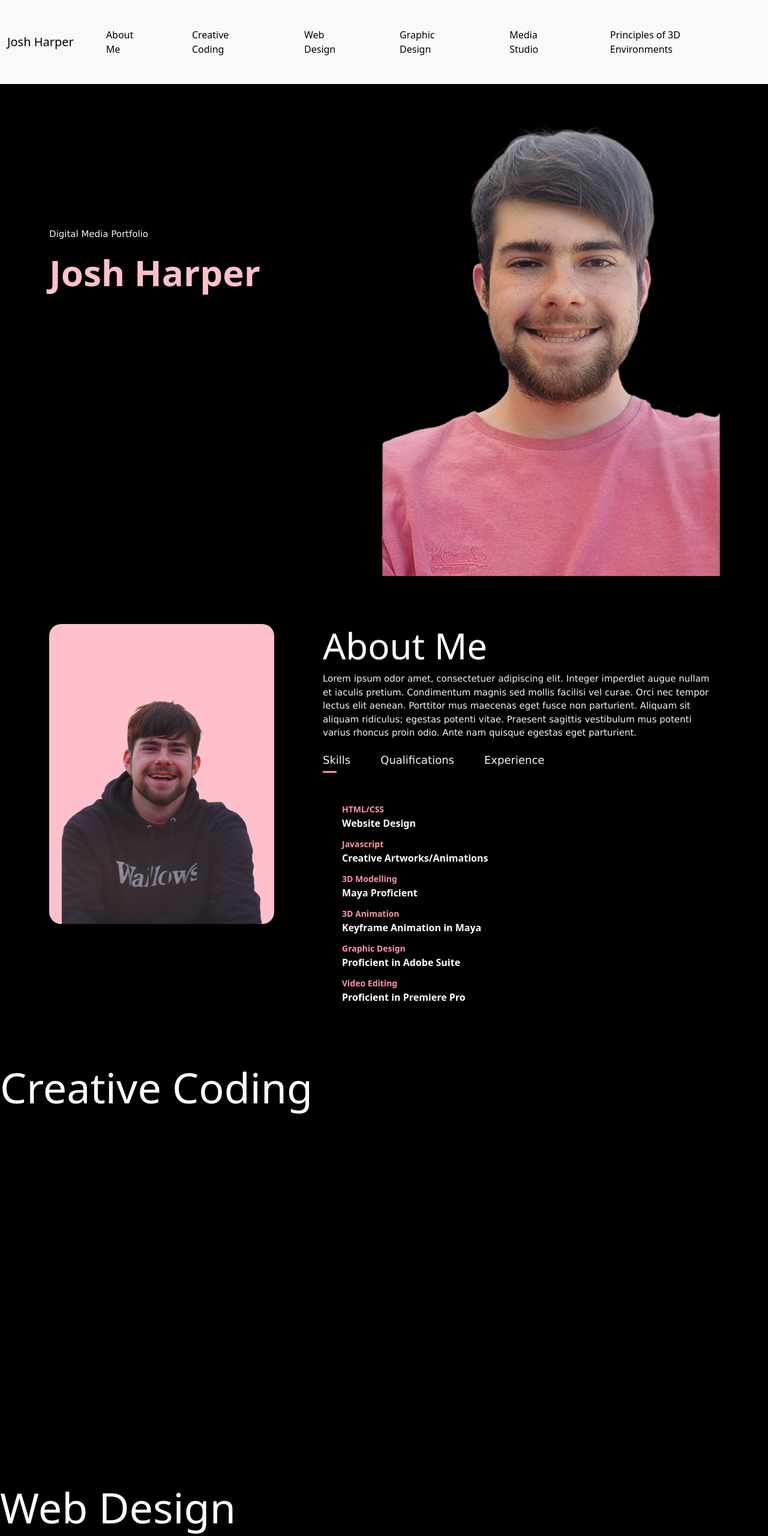
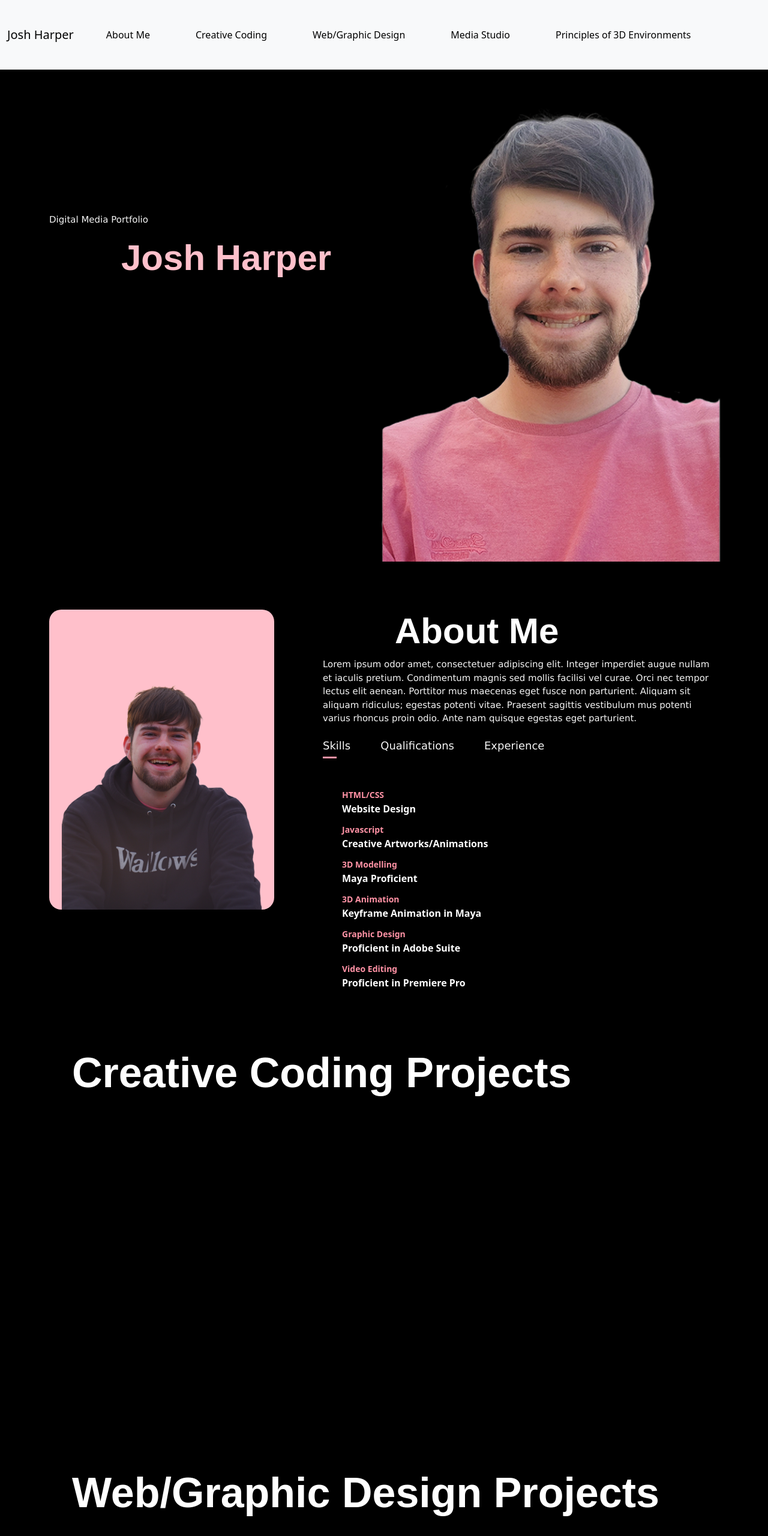
Before and after one commit to JoshHarper3/Portfolio-Website, a plain HTML site: page index.html in a window 1280 px wide. Shown: the top 2560 px of the page at 60% size. Drawn offline with nearby package versions, Linux system fonts and the light colour scheme; a web font is replaced by a local one.

Commit message:
adobe font added h1

```diff
--- a/index.html
+++ b/index.html
@@ -4,6 +4,7 @@
     <meta charset="UTF-8">
     <meta name="viewport" content="width=device-width, initial-scale=1.0">
     <link rel="stylesheet" href="	https://cdn.jsdelivr.net/npm/bootstrap@5.3.3/dist/css/bootstrap.min.css">
+    <link rel="stylesheet" href="https://use.typekit.net/qzc7zet.css">
     <link rel="stylesheet" type="text/css" href="styles.css">
     <title>Josh Harper Digital Media Portfolio</title>
 </head>
@@ -25,10 +26,7 @@
               <a class="nav-link" href="#creative_coding">Creative Coding</a>
             </li>
               <li class="nav-item">
-                <a class="nav-link" href="#web_design">Web Design</a>
-              </li>
-              <li class="nav-item">
-                <a class="nav-link" href="#graphic_design">Graphic Design</a>
+                <a class="nav-link" href="#web_design">Web/Graphic Design</a>
               </li>
 
               <li class="nav-item">
@@ -154,30 +152,23 @@
     </section>
 
       <section id="creative_coding">
-        <h1>Creative Coding</h1>
+        <h1>Creative Coding Projects</h1>
       </section>
 
 
 
       <section id="web_design">
-        <h1>Web Design</h1>
+        <h1>Web/Graphic Design Projects</h1>
       </section>
 
-
-      <section id="graphic_design">
-        <h1>Graphic Design</h1>
-      </section>
-
-
-
       <section id="media_studio">
-        <h1>Media Studio</h1>
+        <h1>Media Studio Projects</h1>
       </section>
 
 
 
       <section id="principles_of_3D_environments">
-        <h1>Principles of 3D Environments</h1>
+        <h1>Principles of 3D Environments Projects</h1>
       </section>
 
 
--- a/styles.css
+++ b/styles.css
@@ -37,6 +37,10 @@ html{
 h1{
     color: white;
     font-size: 70px;
+    padding: 0 120px;
+    font-family: "lorimer-no-2", sans-serif;
+    font-weight: 700;
+    font-style: normal;
 
 }
 
```
Also changed, not shown: images/Creative coding first project.png (added).
